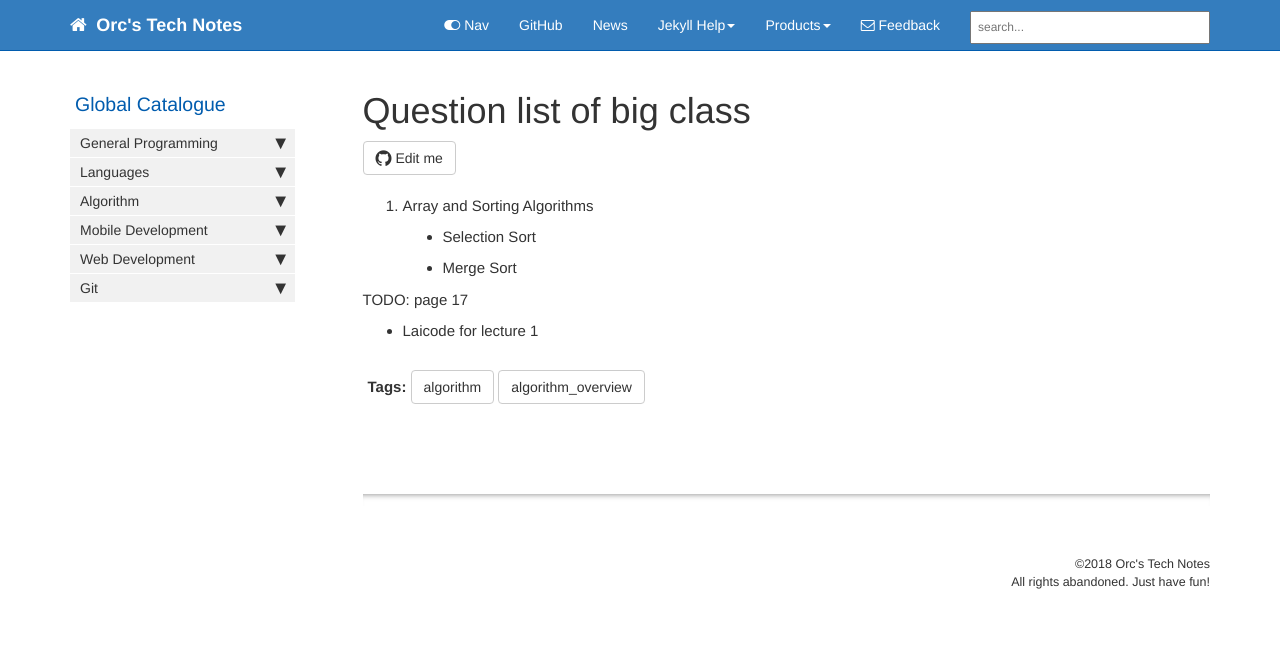
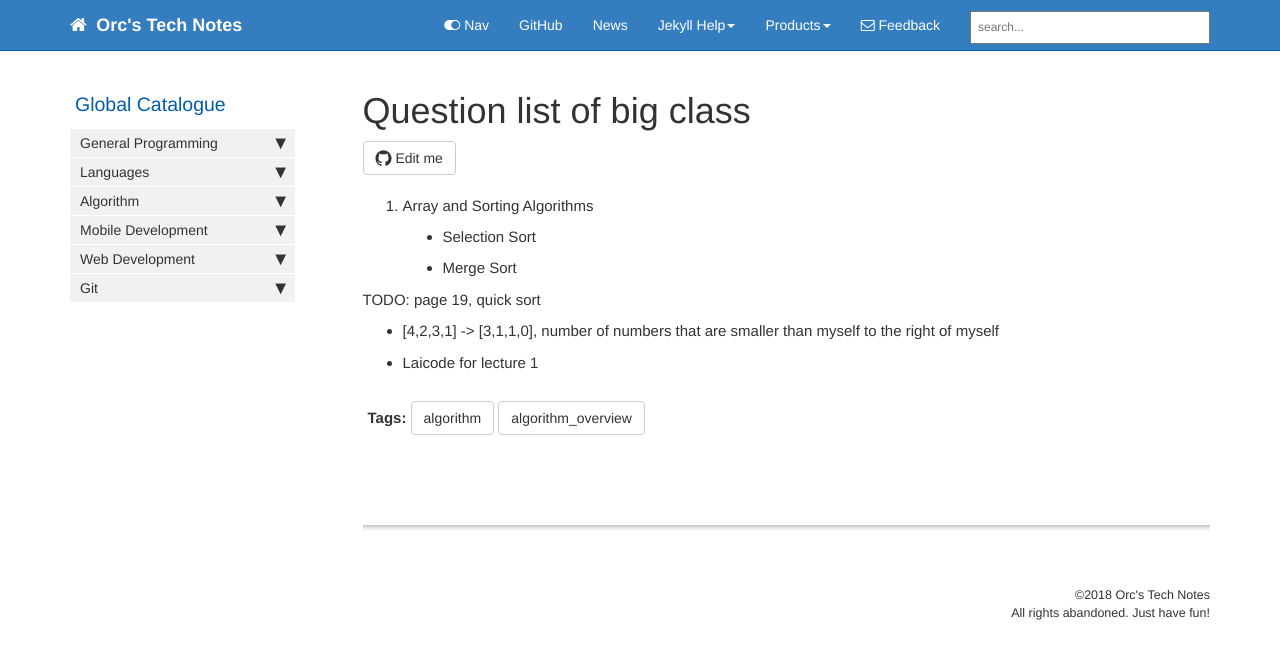
Before and after one commit to HungryOrc/hungryorc.github.io, a Jekyll site: the page built from pages/algorithm/algorithm_big_class.md, in a window 1280 px wide. Shown: the top 659 px of the page. Built offline with Jekyll 4.4.1, drawn with Linux system fonts in a browser that asks for light colours; nearby versions of some CDN libraries; comment, search, counter and statistics services are not loaded.

Commit message:
Update algorithm_big_class.md

```diff
--- a/pages/algorithm/algorithm_big_class.md
+++ b/pages/algorithm/algorithm_big_class.md
@@ -14,7 +14,8 @@ toc: false
 * Merge Sort
 
 
-TODO: page 17
+TODO: page 19, quick sort
+* [4,2,3,1] -> [3,1,1,0], number of numbers that are smaller than myself to the right of myself
 * Laicode for lecture 1
 
 
```
